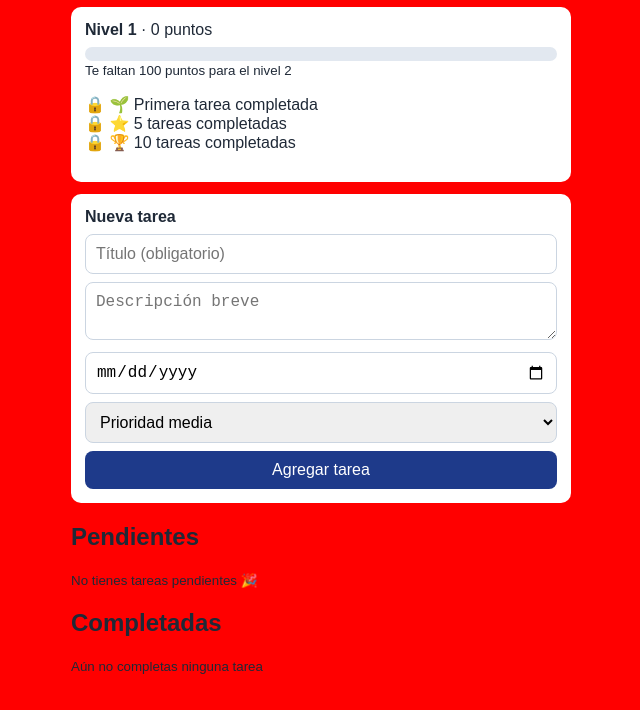
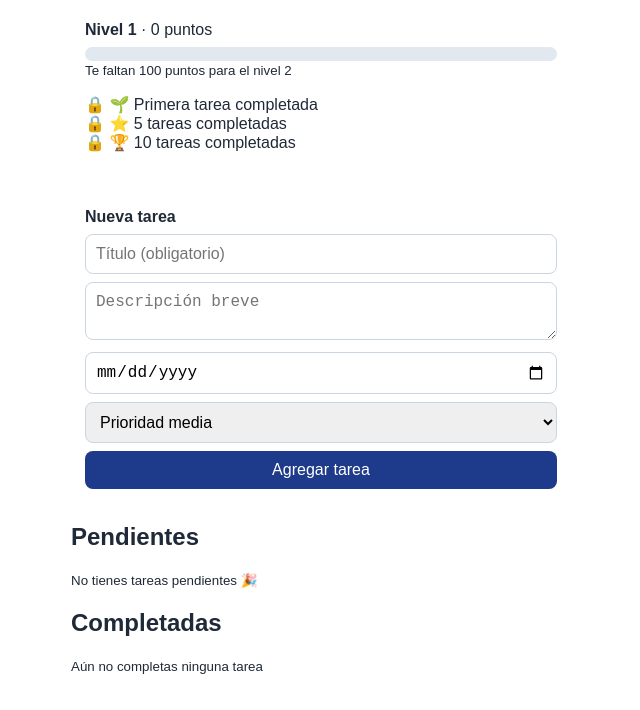
Before and after one commit to JORGEGABRIE004/APP-DE-GESTI-N-DE-TAREAS-, a plain HTML site: page index.html in a window 1280 px wide. Shown: the part 90-800 px from the top of the page, without its empty margins (319-959 px from the left). Drawn offline with Linux system fonts and the light colour scheme.

Commit message:
Update index.html

```diff
--- a/index.html
+++ b/index.html
@@ -16,7 +16,7 @@
 <style>
 /* COLORES: cambia aquí y cambia toda la app */
 :root {
-  --fondo: #ff0000;
+  --fondo: #ffffff;
   --tarjeta: #ffffff;
   --principal: #1e3a8a;   /* azul de botones y título */
   --texto: #1f2937;
```
